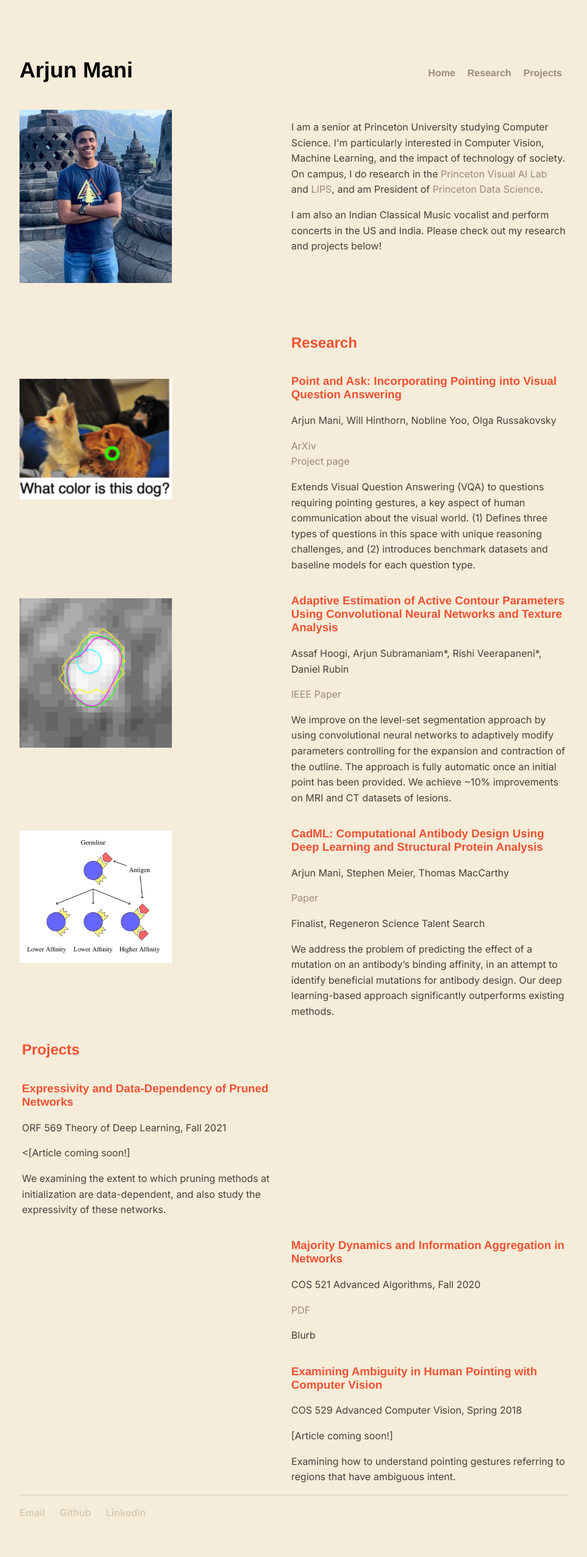
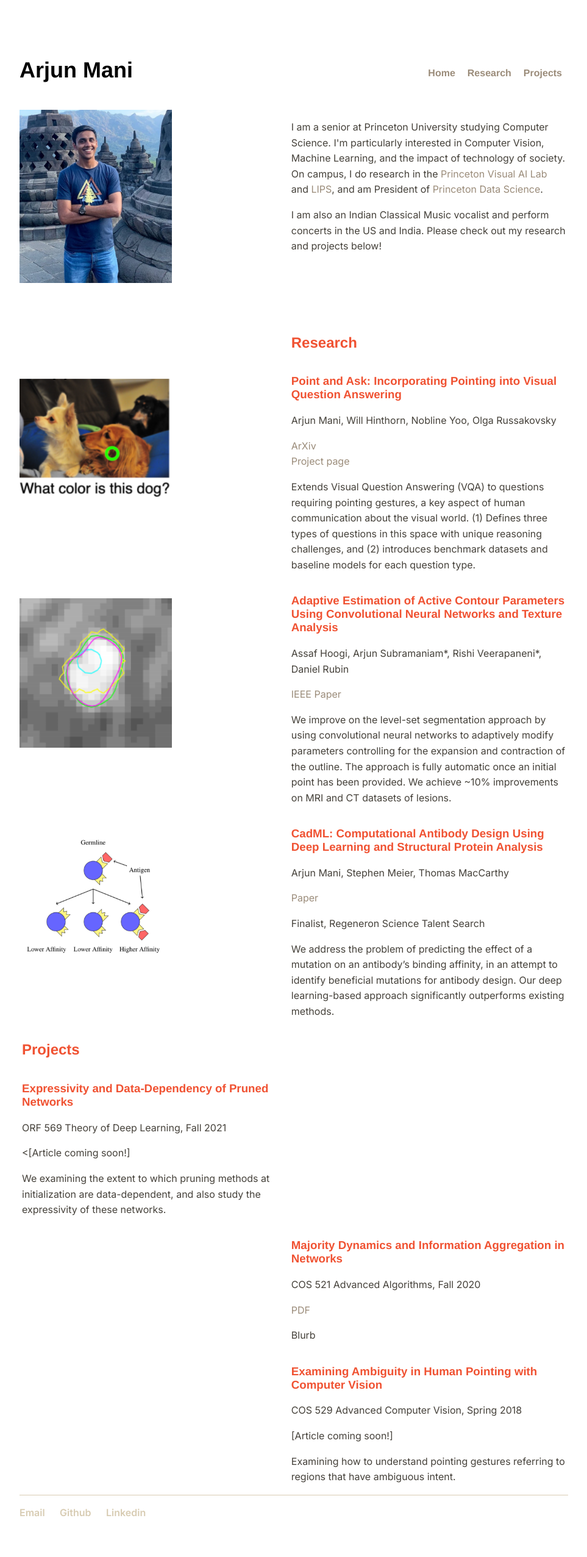
Before and after one commit to arjun-mani/arjun-mani.github.io, a Jekyll site: the page built from index.html, in a window 1280 px wide. Shown: the whole page at 61% size, without its empty margins (160-1123 px from the left). Built offline with Jekyll 4.4.1, drawn with Linux system fonts in a browser that asks for light colours; some web fonts are replaced.

Commit message:
Update main.css

```diff
--- a/css/main.css
+++ b/css/main.css
@@ -5,7 +5,7 @@
 body {
   margin: 60px auto;
   width: 70%;
-  background-color: #F5ECD9;
+  background-color: #FFFFFF;
 }
 
 /* DivTable.com */
```
